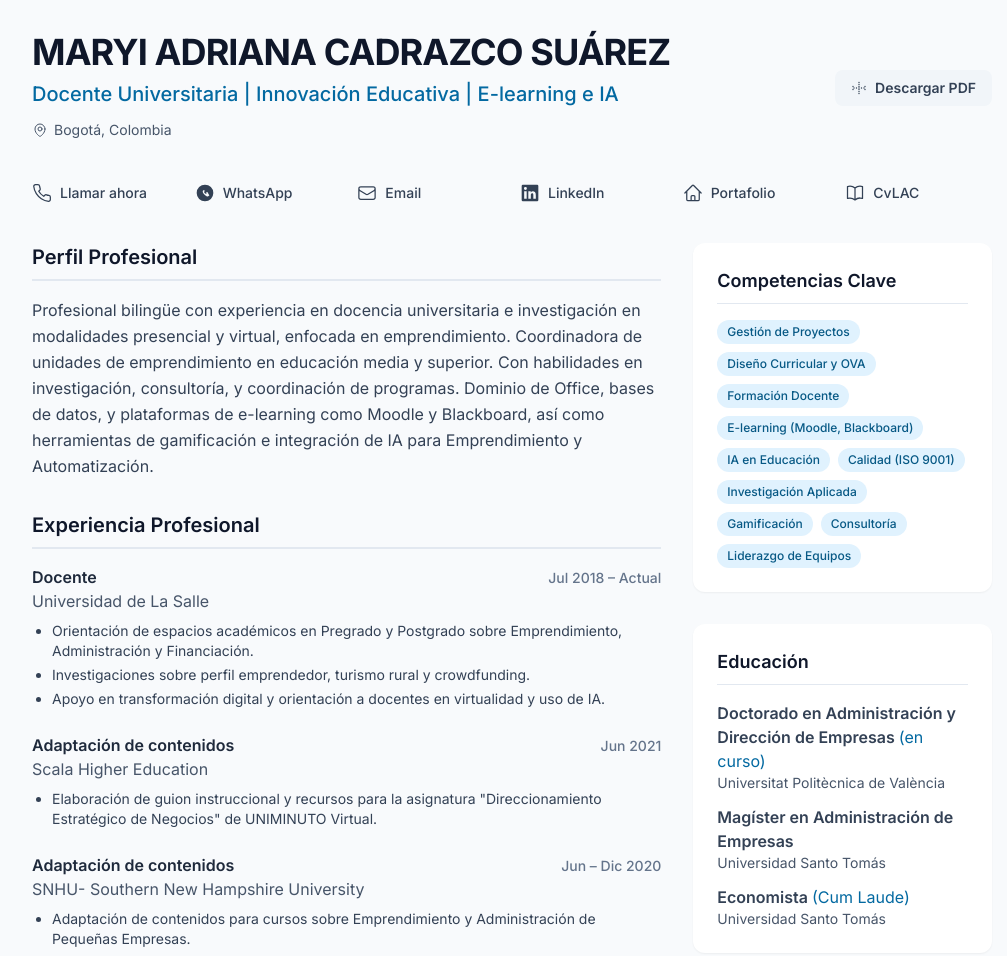
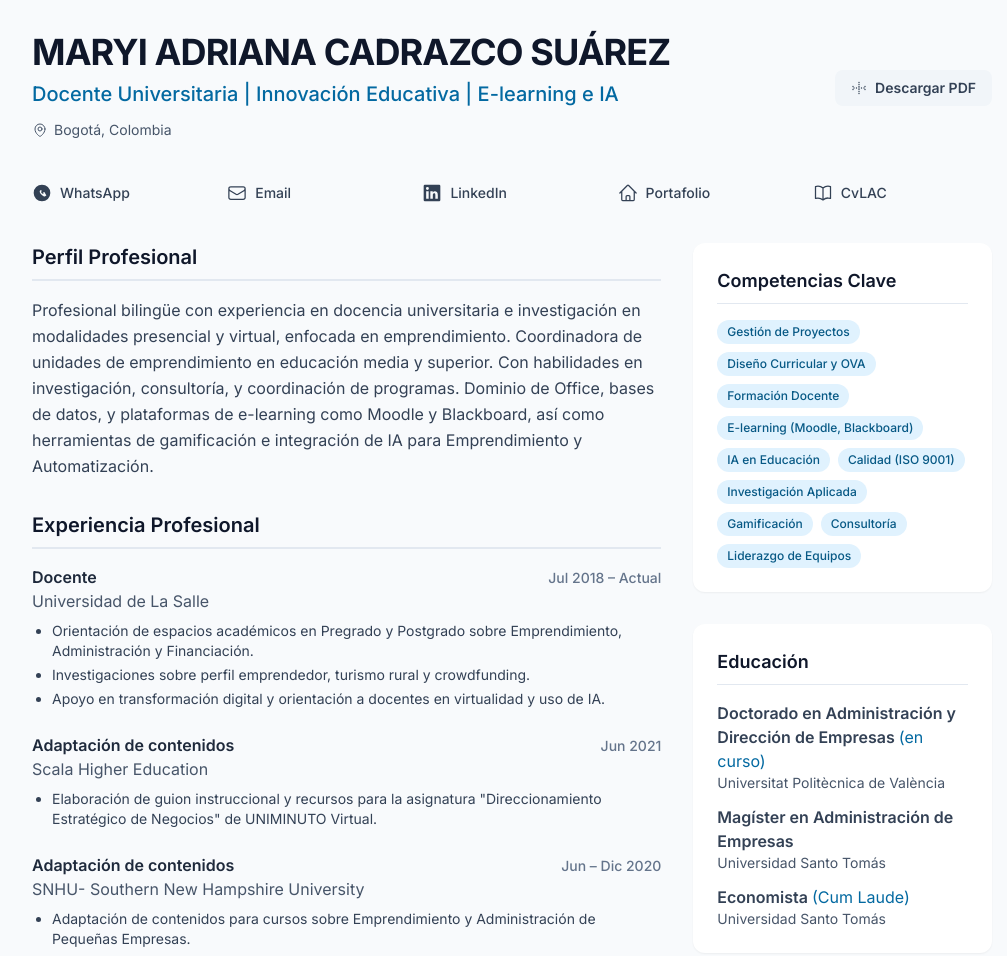
Before and after one commit to MaryiCS/cv-maryi-cadrazco, a plain HTML site: page index.html in a window 1280 px wide. Shown: the top 956 px of the page, without its empty margins (128-1135 px from the left). Drawn offline with nearby package versions, Linux system fonts and the light colour scheme.

Commit message:
index.html

```diff
--- a/index.html
+++ b/index.html
@@ -80,11 +80,7 @@
         </header>
 
         <!-- Contact and Links -->
-        <div class="grid grid-cols-2 sm:grid-cols-3 lg:grid-cols-6 gap-4 mb-10 text-sm">
-            <a href="tel:+573185908572" class="flex items-center gap-2 text-slate-700 hover:text-sky-700 transition-colors">
-                <svg class="w-5 h-5 flex-shrink-0" xmlns="http://www.w3.org/2000/svg" width="24" height="24" viewBox="0 0 24 24" fill="none" stroke="currentColor" stroke-width="1.5" stroke-linecap="round" stroke-linejoin="round"><path d="M22 16.92v3a2 2 0 0 1-2.18 2 19.79 19.79 0 0 1-8.63-3.07 19.5 19.5 0 0 1-6-6 19.79 19.79 0 0 1-3.07-8.67A2 2 0 0 1 4.11 2h3a2 2 0 0 1 2 1.72 12.84 12.84 0 0 0 .7 2.81 2 2 0 0 1-.45 2.11L8.09 9.91a16 16 0 0 0 6 6l1.27-1.27a2 2 0 0 1 2.11-.45 12.84 12.84 0 0 0 2.81.7A2 2 0 0 1 22 16.92z"/></svg>
-                <span class="font-medium">Llamar ahora</span>
-            </a>
+        <div class="grid grid-cols-2 sm:grid-cols-3 lg:grid-cols-5 gap-4 mb-10 text-sm">
             <a href="https://wa.me/573185908572" target="_blank" rel="noopener" class="flex items-center gap-2 text-slate-700 hover:text-sky-700 transition-colors">
                 <svg class="w-5 h-5 flex-shrink-0" xmlns="http://www.w3.org/2000/svg" width="24" height="24" viewBox="0 0 24 24" fill="currentColor"><path d="M16.75 13.96c.25.13.41.2.46.3.05.1.03.21-.02.37-.05.16-.28.46-.53.71-.25.25-.5.45-.73.56-.23.11-.48.17-.73.17h-.17c-.25 0-.68-.08-1.14-.28-.46-.19-.92-.46-1.38-.78-.46-.32-.88-.7-1.27-1.13s-.73-.85-1.03-1.28c-.3-.43-.55-.88-.7-1.32-.15-.44-.22-.88-.22-1.31 0-.25.06-.5.18-.71.12-.21.28-.38.47-.51.19-.13.33-.2.43-.2h.21c.16 0 .3.03.41.08.12.05.21.1.28.18.07.08.12.18.18.3.06.12.09.25.09.38s-.03.25-.09.36c-.06.11-.13.23-.21.35-.08.12-.16.24-.24.36-.08.12-.13.2-.13.25s.01.19.08.31c.14.25.33.5.56.73.24.24.48.45.73.64.25.19.45.33.6.41.15.08.26.13.33.13.07.01.16-.01.25-.08.09-.07.18-.16.25-.26.08-.1.16-.21.24-.31.08-.1.13-.19.13-.25s-.01-.2-.08-.31c-.07-.11-.16-.21-.28-.31-.12-.1-.2-.19-.25-.26-.05-.07-.06-.13-.03-.16.03-.03.11-.07.2-.13.09-.06.2-.13.34-.2.14-.07.26-.1.34-.1.11 0 .21.01.3.03.09.02.18.06.25.11zM12 2a10 10 0 100 20 10 10 0 000-20z"/></svg>
                 <span class="font-medium">WhatsApp</span>
```
